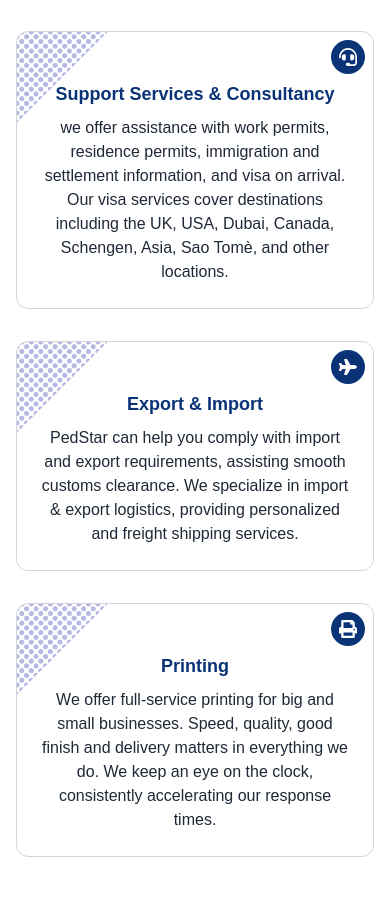
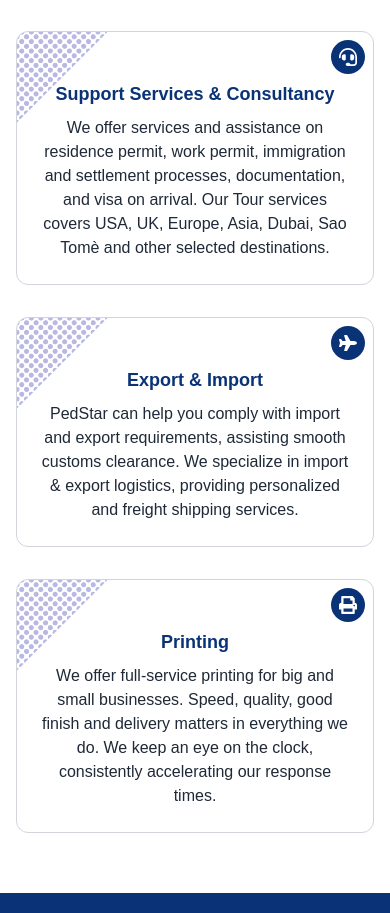
Before and after one commit to quavo19/pedstar, a React (Create React App) app: page / in a window 390 px wide. Shown: the part 1964-2877 px from the top of the page. Built offline with nearby package versions, Linux system fonts and the light colour scheme.

Commit message:
Add change

```diff
--- a/src/components/FeaturedSection.jsx
+++ b/src/components/FeaturedSection.jsx
@@ -31,7 +31,7 @@ const services = [
   {
     title: "Support Services & Consultancy",
     description:
-      "we offer assistance with work permits, residence permits, immigration and settlement information, and visa on arrival. Our visa services cover destinations including the UK, USA, Dubai, Canada, Schengen, Asia, Sao Tomè, and other locations.",
+      "We offer services and assistance on residence permit, work permit, immigration and settlement processes, documentation, and visa on arrival. Our Tour services covers USA,  UK,  Europe,  Asia,  Dubai, Sao Tomè and other selected destinations.",
     icon: <FaHeadset />
   },
   {
@@ -65,7 +65,7 @@ const FeaturedSection = () => {
           {services.map((service, index) => (
             <div
               key={index}
-              className="relative h-full w-full md:w-80 p-6 m-4 rounded-xl overflow-hidden bg-white border border-gray-300 text-center"
+              className="relative h-full w-full md:w-[350px] p-6 m-4 rounded-xl overflow-hidden bg-white border border-gray-300 text-center"
             >
               <img
                 src={require("../images/blue-dot-pattern.webp")}
```
